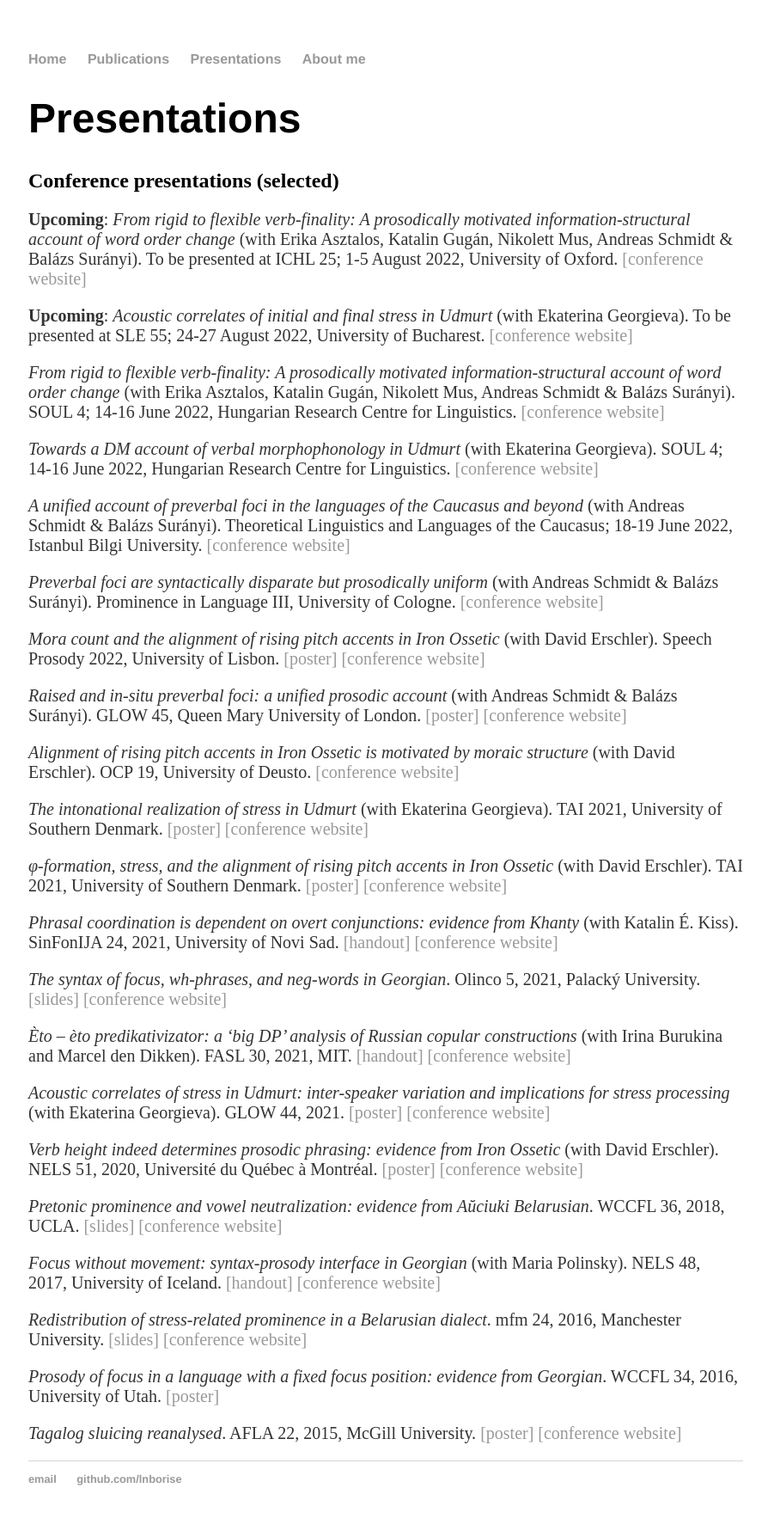
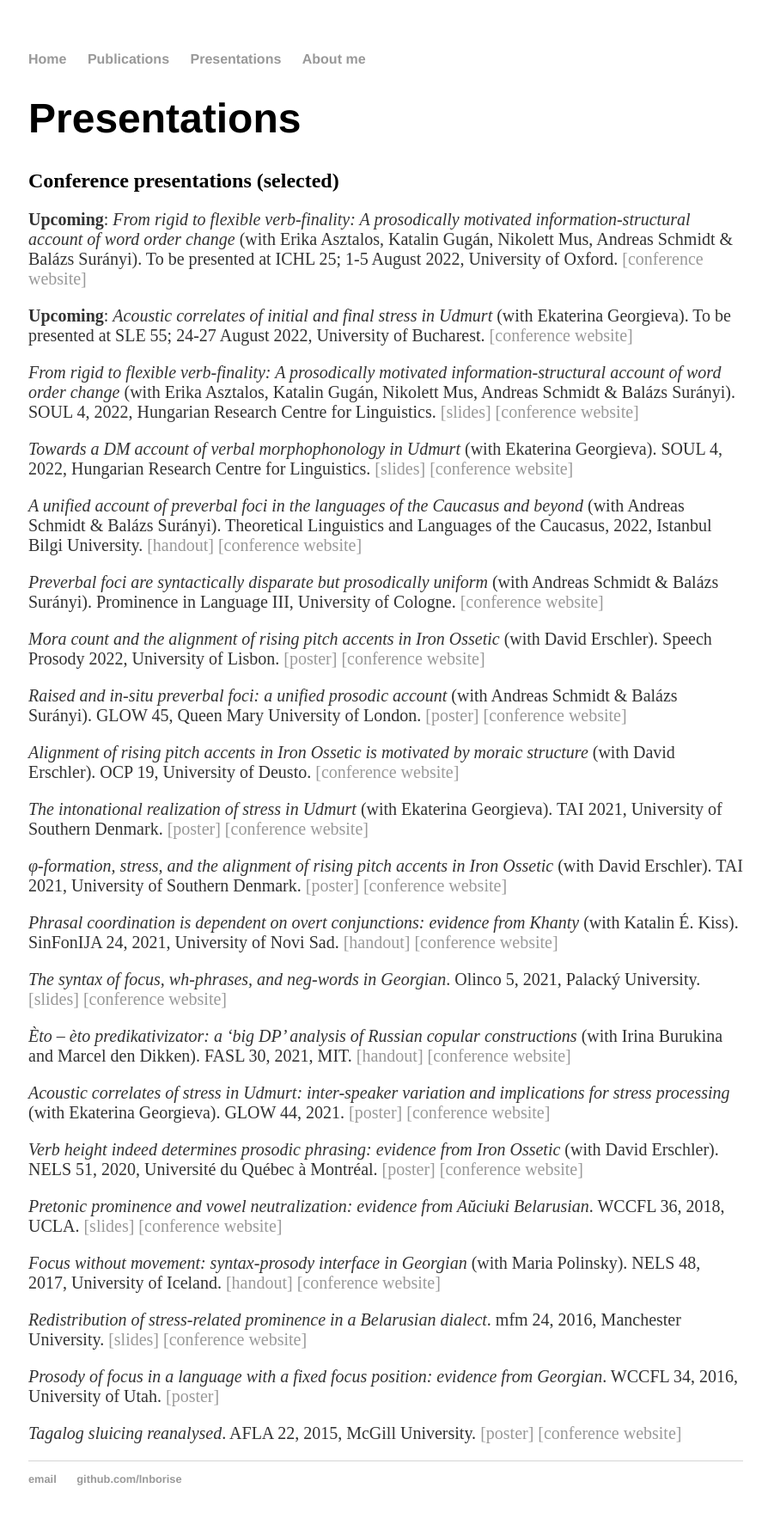
Before and after one commit to lnborise/lnborise.github.io, a Jekyll site: the page built from presentations.html, in a window 1280 px wide. Shown: the whole page at 86% size, without its empty margins (191-1085 px from the left). Built offline with Jekyll 4.4.1, drawn with Linux system fonts in a browser that asks for light colours.

Commit message:
Update presentations.html

```diff
--- a/presentations.html
+++ b/presentations.html
@@ -11,11 +11,11 @@
 
 	<p><b>Upcoming</b>: <i>Acoustic correlates of initial and final stress in Udmurt</i> (with Ekaterina Georgieva). To be presented at SLE 55; 24-27 August 2022, University of Bucharest. <a href="https://societaslinguistica.eu/sle2022/"> [conference website]</a>
 
-	<p><i>From rigid to flexible verb-finality: A prosodically motivated information-structural account of word order change</i> (with Erika Asztalos, Katalin Gugán, Nikolett Mus, Andreas Schmidt & Balázs Surányi). SOUL 4; 14-16 June 2022, Hungarian Research Centre for Linguistics. <a href="https://sites.google.com/view/soul4/"> [conference website]</a>
+	<p><i>From rigid to flexible verb-finality: A prosodically motivated information-structural account of word order change</i> (with Erika Asztalos, Katalin Gugán, Nikolett Mus, Andreas Schmidt & Balázs Surányi). SOUL 4, 2022, Hungarian Research Centre for Linguistics. <a href="https://lnborise.github.io/assets/SOUL4_Borise_et_al_short.pdf"> [slides]</a> <a href="https://sites.google.com/view/soul4/"> [conference website]</a>
 
-	<p><i>Towards a DM account of verbal morphophonology in Udmurt</i> (with Ekaterina Georgieva). SOUL 4; 14-16 June 2022, Hungarian Research Centre for Linguistics. <a href="https://sites.google.com/view/soul4/"> [conference website]</a>
+	<p><i>Towards a DM account of verbal morphophonology in Udmurt</i> (with Ekaterina Georgieva). SOUL 4, 2022, Hungarian Research Centre for Linguistics. <a href="https://lnborise.github.io/assets/BoriseGeorgieva_SOUL_Udmurt.pdf"> [slides]</a> <a href="https://sites.google.com/view/soul4/"> [conference website]</a>
 
-	<p><i>A unified account of preverbal foci in the languages of the Caucasus and beyond</i> (with Andreas Schmidt & Balázs Surányi). Theoretical Linguistics and Languages of the Caucasus; 18-19 June 2022, Istanbul Bilgi University. <a href="https://sites.google.com/view/tllcworkshop/home?authuser=0"> [conference website]</a></p>
+	<p><i>A unified account of preverbal foci in the languages of the Caucasus and beyond</i> (with Andreas Schmidt & Balázs Surányi). Theoretical Linguistics and Languages of the Caucasus, 2022, Istanbul Bilgi University. <a href="https://lnborise.github.io/assets/BoriseSchmidtSuranyi_TLLC_fin.pdf"> [handout]</a> <a href="https://sites.google.com/view/tllcworkshop/home?authuser=0"> [conference website]</a></p>
 
 	<p><i>Preverbal foci are syntactically disparate but prosodically uniform</i> (with Andreas Schmidt & Balázs Surányi). Prominence in Language III, University of Cologne. <a href="https://sfb1252.uni-koeln.de/en/icpl-iii-2022"> [conference website]</a></p>
 
```
